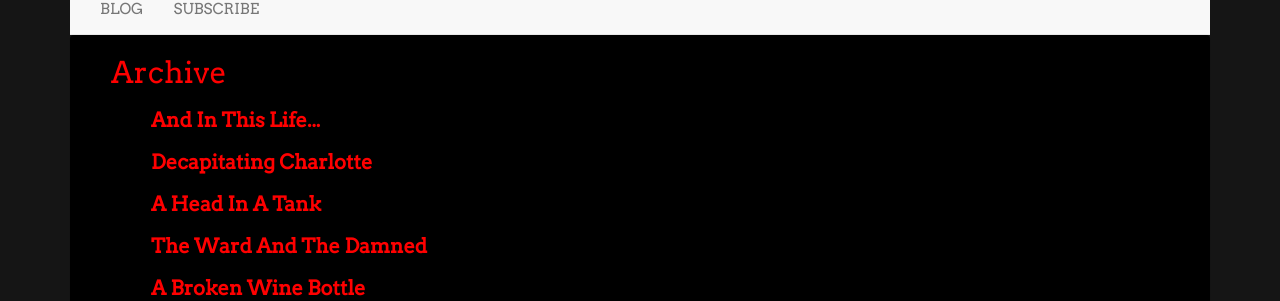
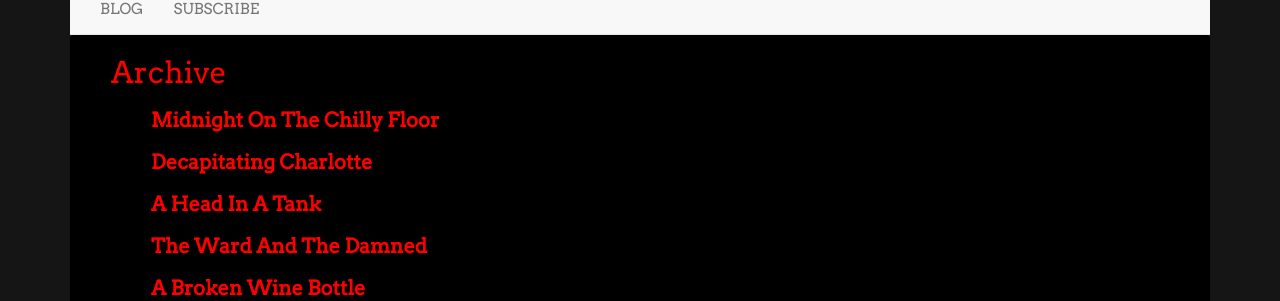
Before and after one commit to LWFlouisa/UploadedFairy, a Jekyll site: the page built from archive.md, in a window 1280 px wide. Shown: the part 350-651 px from the top of the page. Built offline with Jekyll 4.4.1, drawn with Linux system fonts in a browser that asks for light colours; nearby versions of some CDN libraries.

Commit message:
Update 2021-11-14-page25.md

```diff
--- a/_posts/2021-11-14-page25.md
+++ b/_posts/2021-11-14-page25.md
@@ -1,8 +1,8 @@
 ---
 layout: comic
 date:   14 Nov 2021
-title: "And In This Life..."
+title: "Midnight On The Chilly Floor"
 categories: page
-permalink: /026
+permalink: /025
 ---
-![PAGE TWENTY SIX]({{ site.url }}/pages/pagetest26.png)
+![PAGE TWENTY FIVE]({{ site.url }}/pages/pagetest25.png)
```
